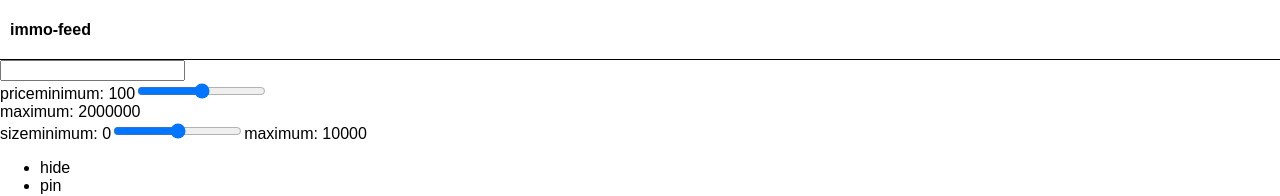
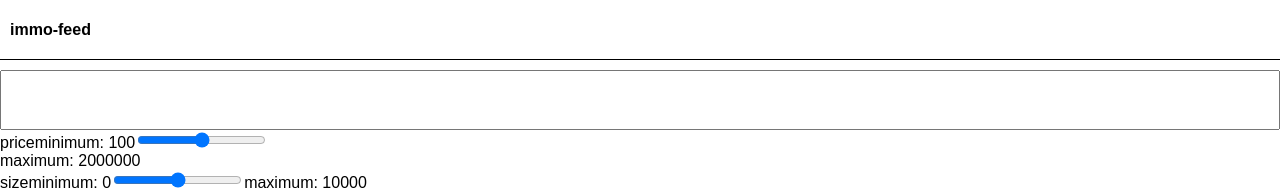
Before and after one commit to tamarasaurus/immo-feed, a React (Create React App) app in the folder manager/: page / in a window 1280 px wide. Shown: the top 196 px of the page. Built offline with nearby package versions, Linux system fonts and the light colour scheme; no server answers; the HTML template or start-up script is replaced by a standard one.

Commit message:
Implement search and pagination

```diff
--- a/manager/src/App.tsx
+++ b/manager/src/App.tsx
@@ -1,5 +1,4 @@
-import React, { Component } from 'react';
-import SearchBox from './components/SearchBox';
+import React, { Component, ChangeEvent } from 'react';
 import Results from './services/Results'
 
 
@@ -36,25 +35,46 @@ class App extends Component<{}, AppState> {
     }
   }
 
-  searchChanged() {
-    console.log('search changed', this.state.filterValue)
+  searchChanged(event: ChangeEvent<HTMLInputElement>) {
+    this.setState({ filterValue: event.target.value })
     this.fetchResults(1)
   }
 
-  async fetchResults(page?: number) {
-    console.log(this.state)
-    const results = await Results.fetchPaginated({ filter: this.state.filterValue, page: page || 1})
+  searchCleared(event: KeyboardEvent) {
+    if (event.keyCode === 8) {
+      this.setState({ filterValue: ''})
+    }
+  }
+
+  async fetchResults(page: number) {
+    const params = { filter: this.state.filterValue, page }
+    const response = await Results.fetchPaginated(params)
+
     this.setState({
-      results: results.results,
-      page: results.page,
-      pages: results.pages
+      results: response.results,
+      page: response.page,
+      pages: response.pages
     })
 
-    return results;
+    return response;
+  }
+
+  pageIncreased() {
+    const pages = this.state.pages
+
+    if (this.state.page < pages) {
+      this.fetchResults(Math.min(pages, this.state.page + 1))
+    }
+  }
+
+  pageDecreased() {
+    if (this.state.page > 1) {
+      this.fetchResults(Math.max(1, this.state.page - 1))
+    }
   }
 
   componentDidMount() {
-    this.fetchResults()
+    this.fetchResults(1)
   }
 
   render() {
@@ -62,7 +82,7 @@ class App extends Component<{}, AppState> {
       <div>
         <header>immo-feed</header>
         <section>
-          <SearchBox onChange={this.searchChanged.bind(this)} value={this.state.filterValue}></SearchBox>
+          <input className="search" type="text" onChange={this.searchChanged.bind(this)} onKeyDown={this.searchCleared.bind(this)} />
           <div className="filter">
             <div className="filter-item">
               <span className="filter-name">price</span>
@@ -94,9 +114,9 @@ class App extends Component<{}, AppState> {
               <div className="export-option">Export CSV</div>
             </div>
             <div className="pagination">
-              <span>Prev</span>
+              <span onClick={this.pageDecreased.bind(this)}>Prev</span>
               <span>{this.state.page} / {this.state.pages}</span>
-              <span>Next</span>
+              <span onClick={this.pageIncreased.bind(this)}>Next</span>
             </div>
           </nav>
         </section>
--- a/manager/src/components/SearchBox.tsx
+++ /dev/null
@@ -1,38 +0,0 @@
-import React, { Component } from 'react';
-
-interface SearchBoxProps {
-  value: string
-  onChange: () => string
-}
-
-interface SearchBoxState {
-  timeout: any
-}
-
-class SearchBox extends Component<SearchBoxProps, SearchBoxState> {
-  constructor(props: SearchBoxProps) {
-    super(props)
-
-    this.state = {
-      timeout: null,
-    }
-  }
-
-  onChange() {
-    if (null !== this.state.timeout) {
-      clearTimeout(this.state.timeout);
-    }
-
-    this.setState({
-      timeout: setTimeout(this.props.onChange, 300)
-    })
-  }
-
-  render() {
-    return (
-      <input onChange={this.onChange.bind(this)} type="search" defaultValue={this.props.value} />
-    );
-  }
-}
-
-export default SearchBox;
--- a/manager/src/index.css
+++ b/manager/src/index.css
@@ -19,3 +19,9 @@ header {
   align-items: center;
   font-weight: bold;
 }
+
+.search {
+  width: 100%;
+  height: 60px;
+  margin-top: 10px;
+}
```
